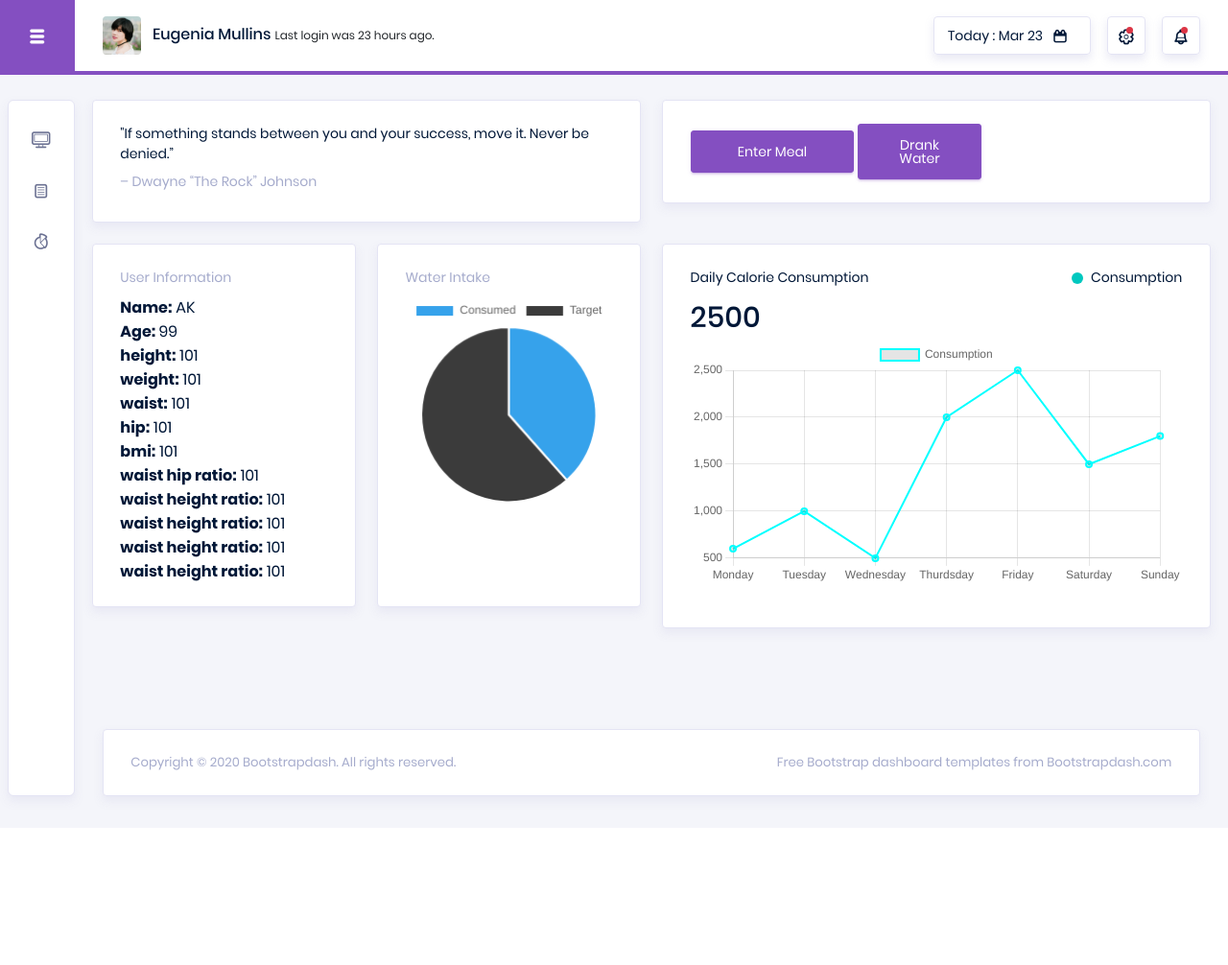
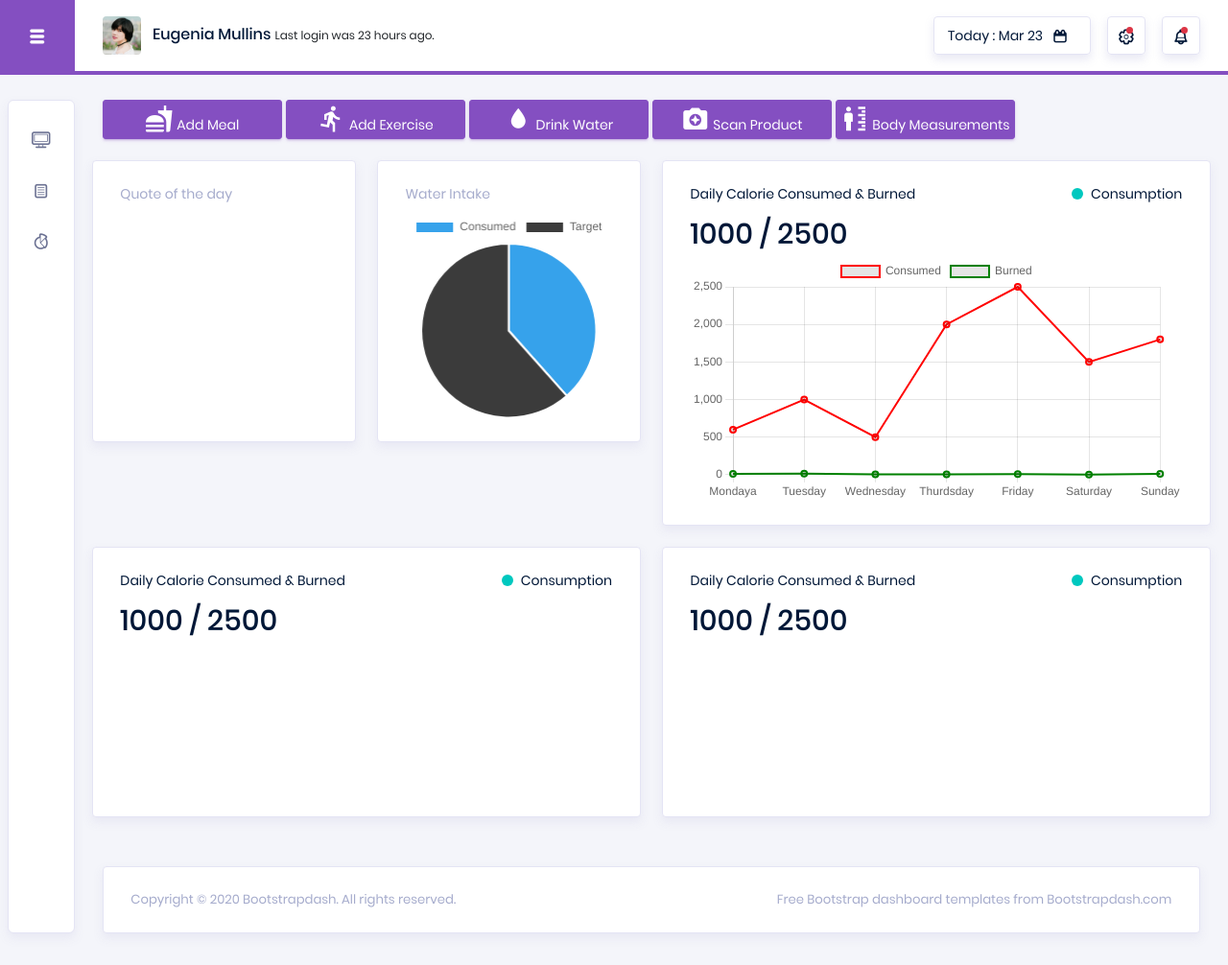
Before and after one commit to raeez21/FitTrack, a Django app: page /fr/dashboard/ in a window 1280 px wide. Shown: the whole page at 96% size. Before the commit the page ends 842 px from the top, so only its background shows below. Run offline with Django 3.2, Linux system fonts and the light colour scheme; a user stored in the database is signed in; data comes from the database, SQL or seed files in the repository; data that the repository does not hold is empty; a map, chart or similar area stays blank; some libraries are stand-ins or nearby versions.

Commit message:
i wanna die

```diff
--- a/FitTracker/Fitness/views.py
+++ b/FitTracker/Fitness/views.py
@@ -152,9 +152,7 @@ class MeasurementsLogView(LoginRequiredMixin, APIView):
         return Response(serializer.errors, status=status.HTTP_400_BAD_REQUEST)
 
 
-@api_view(('GET',))
-@renderer_classes((JSONRenderer,))
-def quotes(request):
+def quotes():
     categories = ["health" , "inspirational"]
     category = categories[random.randint(0, len(categories) - 1)]
 
@@ -166,10 +164,12 @@ def quotes(request):
     response = requests.get(url, headers=header)
     print(response.json())
 
+
+
     if response.status_code == 200:
-        return Response({"err" : False, "data" : response.json()[0]}, status=status.HTTP_200_OK)
+        return False, response.json()[0]
 
-    return Response({"err" : True, "data" : response.json()}, status=response.status_code)
+    return True, response.json()
 
 
 
@@ -190,6 +190,7 @@ class Dashboard(APIView):
 
     def get(self, request):
         user_id = request.user.profile.id
+        error, quote = quotes()
 
         target_water = Profile.objects.filter(user_id = user_id).values_list('target_water_intake',flat=True).first()
         water_consumed = FoodLog.objects.filter\
@@ -223,7 +224,8 @@ class Dashboard(APIView):
         #logs = FoodLog.objects.filter(date__gte=one_week_ago).values('food_name', 'calories','proteins','fat','carbs')
         logs_json = json.dumps(list(logs),cls=CustomJSONEncoder)
         target_calories = json.dumps(list(target_calories),cls=CustomJSONEncoder)
-        data = {'target_water_intake':target_water, 'water_consumed': water_consumed,"one_week_FoodLog":logs_json,"target_calories":target_calories}
+
+        data = {'quote' : { 'quote' : quote["quote"], 'author' : quote['author']}, 'target_water_intake':target_water, 'water_consumed': water_consumed,"one_week_FoodLog":logs_json,"target_calories":target_calories}
 
         print("Data",data)
-        return render(request, "customs/dashboard.html", {}) # {} is the data from DB to front end
+        return render(request, "customs/dashboard.html", data) # {} is the data from DB to front end
--- a/FitTracker/templates/base.html
+++ b/FitTracker/templates/base.html
@@ -20,6 +20,8 @@
     <link rel="stylesheet" href="{% static 'css/vertical-layout-light/style.css' %}">
     <!-- endinject -->
     <link rel="shortcut icon" href="{% static 'images/favicon.png' %}" />
+    <link rel="stylesheet" href="https://cdn.jsdelivr.net/npm/@mdi/font@7.2.96/css/materialdesignicons.min.css">
+
     <!-- custom styles -->
     {% block css %}{% endblock css %}
     <!-- end custom styles -->
--- a/FitTracker/templates/customs/dashboard.html
+++ b/FitTracker/templates/customs/dashboard.html
@@ -23,7 +23,8 @@
 
 				<form>
 					<div class="form-group">
-						<input type="text" class="form-control" placeholder="Food Name" aria-label="Recipient's username">
+						<input type="text" class="form-control" placeholder="Food Name"
+							aria-label="Recipient's username">
 					</div>
 
 
@@ -266,61 +267,81 @@
 </div>
 
 
-<div class="row">
-	<div class="col-xl-6 grid-margin stretch-card flex-column">
-		<div class="card">
-			<div class="card-body d-flex flex-column justify-content-between">
+<!-- Top Buttons -->
 
-				<div class="justify-content-between align-items-center mb-12">
-					<p>"If something stands between you and your success, move it. Never be denied.”
-					<p class="text-muted"> – Dwayne “The Rock” Johnson</p>
-					</p>
-				</div>
-			</div>
-		</div>
-	</div>
-	<div class="col-xl-6 grid-margin stretch-card flex-column">
-		<div class="card">
-			<div class="card-body d-flex flex-column justify-content-between">
+<div class="row col-12">
 
-				<div class="justify-content-between align-items-center mb-12">
+	<div class="col-xl-12 grid-margin stretch-card flex-column" style="background-color: transparent; border: none;">
+		<div class="card" style="background-color: transparent; border: none; box-shadow: none;">
+			<div class="card-body d-flex flex-column justify-content-between p-0">
 
-					<button class="btn btn-primary col-4 col-sm-4" data-toggle="modal" data-target="#addMealModal"> Enter Meal </button>
+				<div class="justify-content-between align-items-center mb-12 p-0">
 
-					<button class="btn btn-primary col-3 col-sm-3" data-toggle="modal"
-						data-target="#addCustomMealModal"> Drank Water </button>
-				</div>
-			</div>
-		</div>
-	</div>
-	<div class="col-xl-12 grid-margin stretch-card flex-column">
+					<button type="button"
+						class="btn col-lg-2 col-md-2 col-2 col-lg-2 col-xl-2 col-sm-12 p-1 btn-primary btn-icon-text"
+						data-toggle="modal" data-target="#addMealModal">
+						<span class="mdi mdi-food" style="font-size:30px;"></span>
+						Add Meal
+					</button>
 
-		<div class="row">
-			<div class="col-md-3 grid-margin stretch-card">
-				<div class="card">
-					<div class="card-body d-flex flex-column justify-content-between">
+					<button type="button"
+						class="btn col-lg-2 col-md-2 col-2 col-lg-2 col-xl-2 col-sm-12 p-1 btn-primary btn-icon-text"
+						data-toggle="modal" data-target="#addMealModal">
+						<span class="mdi mdi-run" style="font-size:30px;"></span>
+						Add Exercise
+					</button>
 
-						<div class="justify-content-between align-items-center mb-12">
-							<p class="mb-12 text-muted">User Information</p>
+					<button type="button"
+						class="btn col-lg-2 col-md-2 col-2 col-lg-2 col-xl-2 col-sm-12 p-1 btn-primary btn-icon-text"
+						data-toggle="modal" data-target="#addMealModal">
+						<span class="mdi mdi-water" style="font-size:30px;"></span>
+						Drink Water
+					</button>
 
-							<b>Name:</b> AK <br>
-							<b>Age: </b> 99 <br>
-							<b>height:</b> 101 <br>
-							<b>weight:</b> 101 <br>
-							<b>waist:</b> 101 <br>
-							<b>hip:</b> 101 <br>
-							<b>bmi:</b> 101 <br>
-							<b>waist hip ratio:</b> 101 <br>
-							<b>waist height ratio:</b> 101 <br>
-							<b>waist height ratio:</b> 101 <br>
-							<b>waist height ratio:</b> 101 <br>
-							<b>waist height ratio:</b> 101 <br>
+					<button type="button"
+						class="btn col-lg-2 col-md-2 col-2 col-lg-2 col-xl-2 col-sm-12 p-1 btn-primary btn-icon-text"
+						data-toggle="modal" data-target="#addMealModal">
+						<span class="mdi mdi-camera-enhance" style="font-size:30px;"></span>
+
+						Scan Product
+					</button>
+
+					<button type="button"
+						class="btn col-lg-2 col-md-2 col-2 col-lg-2 col-xl-2 col-sm-12 p-1 btn-primary btn-icon-text"
+						data-toggle="modal" data-target="#addMealModal">
+						<span class="mdi mdi-human-male-height" style="font-size:30px;"></span>
+
+
+						Body Measurements
+					</button>
 
 				</div>
 			</div>
 		</div>
 	</div>
-			<div class="col-md-3 grid-margin stretch-card">
+
+
+</div>
+
+<!-- Main Dashboard -->
+
+<div class="row">
+	<div class="col-xl-6 grid-margin stretch-card flex-column">
+
+		<div class="row">
+			<div class="col-md-6 grid-margin stretch-card">
+				<div class="card">
+					<div class="card-body d-flex flex-column justify-content-between">
+
+						<div class="justify-content-between align-items-center mb-12">
+							<p class="mb-12 text-muted">Quote of the day</p>
+							<p> {{quote.quote}}</p>
+							<p class="text-muted"> {{quote.author}}</p>
+						</div>
+					</div>
+				</div>
+			</div>
+			<div class="col-md-6 grid-margin stretch-card">
 				<div class="card">
 					<div class="card-body d-flex flex-column justify-content-between">
 
@@ -339,15 +360,19 @@
 									</div>
 								</div> -->
 
-							<canvas id="water"
-								class="chartjs-render-monitor"></canvas>
+							<canvas id="water" class="chartjs-render-monitor"></canvas>
 
 						</div>
 					</div>
 				</div>
 			</div>
+		</div>
 
-			<div class="col-md-6 stretch-card">
+	</div>
+	<div class="col-xl-6 grid-margin stretch-card flex-column">
+
+		<div class="row h-100">
+			<div class="col-md-12 stretch-card">
 				<div class="card">
 					<div class="card-body">
 						<div class="chartjs-size-monitor">
@@ -360,8 +385,8 @@
 						</div>
 						<div class="d-flex justify-content-between align-items-start flex-wrap">
 							<div>
-								<p class="mb-3">Daily Calorie Consumption</p>
-								<h3>2500</h3>
+								<p class="mb-3">Daily Calorie Consumed & Burned</p>
+								<h3>1000 / 2500</h3>
 							</div>
 							<div id="income-chart-legend" class="d-flex flex-wrap mt-1 mt-md-0">
 								<div class="d-flex align-items-center">
@@ -373,17 +398,17 @@
 							</div>
 						</div>
 
-						<canvas id="targets"
-							class="chartjs-render-monitor"></canvas>
+						<canvas id="targets" class="chartjs-render-monitor"></canvas>
 					</div>
 				</div>
 			</div>
 		</div>
 	</div>
 
-	<!-- <div class="col-xl-12 grid-margin stretch-card flex-column">
-		<div class="row h-200">
-			<div class="col-md-4 stretch-card">
+	<div class="col-xl-6 grid-margin stretch-card flex-column">
+
+		<div class="row h-100">
+			<div class="col-md-12 stretch-card">
 				<div class="card">
 					<div class="card-body">
 						<div class="chartjs-size-monitor">
@@ -396,8 +421,8 @@
 						</div>
 						<div class="d-flex justify-content-between align-items-start flex-wrap">
 							<div>
-								<p class="mb-3">Daily Calorie Consumption</p>
-								<h3>2500</h3>
+								<p class="mb-3">Daily Calorie Consumed & Burned</p>
+								<h3>1000 / 2500</h3>
 							</div>
 							<div id="income-chart-legend" class="d-flex flex-wrap mt-1 mt-md-0">
 								<div class="d-flex align-items-center">
@@ -408,14 +433,18 @@
 								</div>
 							</div>
 						</div>
-						<canvas id="targets" width="875" height="310"
-							style="display: block; height: 273px; width: 547px;"
-							class="chartjs-render-monitor"></canvas>
+
+						<canvas id="targets" class="chartjs-render-monitor"></canvas>
+					</div>
+				</div>
 			</div>
 		</div>
 	</div>
 
-			<div class="col-md-4 stretch-card">
+	<div class="col-xl-6 grid-margin stretch-card flex-column">
+
+		<div class="row h-100">
+			<div class="col-md-12 stretch-card">
 				<div class="card">
 					<div class="card-body">
 						<div class="chartjs-size-monitor">
@@ -428,8 +457,8 @@
 						</div>
 						<div class="d-flex justify-content-between align-items-start flex-wrap">
 							<div>
-								<p class="mb-3">Daily Calorie Consumption</p>
-								<h3>2500</h3>
+								<p class="mb-3">Daily Calorie Consumed & Burned</p>
+								<h3>1000 / 2500</h3>
 							</div>
 							<div id="income-chart-legend" class="d-flex flex-wrap mt-1 mt-md-0">
 								<div class="d-flex align-items-center">
@@ -440,80 +469,16 @@
 								</div>
 							</div>
 						</div>
-						<canvas id="targets" width="875" height="310"
-							style="display: block; height: 273px; width: 547px;"
-							class="chartjs-render-monitor"></canvas>
+
+						<canvas id="targets" class="chartjs-render-monitor"></canvas>
+					</div>
+				</div>
+			</div>
 		</div>
 	</div>
 </div>
 
-			<div class="col-md-4 stretch-card">
-				<div class="card">
-					<div class="card-body">
-						<div class="chartjs-size-monitor">
-							<div class="chartjs-size-monitor-expand">
-								<div class=""></div>
-							</div>
-							<div class="chartjs-size-monitor-shrink">
-								<div class=""></div>
-							</div>
-						</div>
-						<div class="d-flex justify-content-between align-items-start flex-wrap">
-							<div>
-								<p class="mb-3">Daily Calorie Consumption</p>
-								<h3>2500</h3>
-							</div>
-							<div id="income-chart-legend" class="d-flex flex-wrap mt-1 mt-md-0">
-								<div class="d-flex align-items-center">
-									<div class="mr-2"
-										style="width: 12px; border-radius: 50%; height: 12px; background-color: rgb(0, 200, 191); --darkreader-inline-bgcolor:#00a099;"
-										data-darkreader-inline-bgcolor=""></div>
-									<p class="mb-0">Consumption</p>
-								</div>
-							</div>
-						</div>
-						<canvas id="targets" width="875" height="310"
-							style="display: block; height: 273px; width: 547px;"
-							class="chartjs-render-monitor"></canvas>
-					</div>
-				</div>
-			</div>
 
-			<div class="col-md-4 stretch-card">
-				<div class="card">
-					<div class="card-body">
-						<div class="chartjs-size-monitor">
-							<div class="chartjs-size-monitor-expand">
-								<div class=""></div>
-							</div>
-							<div class="chartjs-size-monitor-shrink">
-								<div class=""></div>
-							</div>
-						</div>
-						<div class="d-flex justify-content-between align-items-start flex-wrap">
-							<div>
-								<p class="mb-3">Daily Calorie Consumption</p>
-								<h3>2500</h3>
-							</div>
-							<div id="income-chart-legend" class="d-flex flex-wrap mt-1 mt-md-0">
-								<div class="d-flex align-items-center">
-									<div class="mr-2"
-										style="width: 12px; border-radius: 50%; height: 12px; background-color: rgb(0, 200, 191); --darkreader-inline-bgcolor:#00a099;"
-										data-darkreader-inline-bgcolor=""></div>
-									<p class="mb-0">Consumption</p>
-								</div>
-							</div>
-						</div>
-						<canvas id="targets" width="875" height="310"
-							style="display: block; height: 273px; width: 547px;"
-							class="chartjs-render-monitor"></canvas>
-					</div>
-				</div>
-			</div>
-
-		</div>
-	</div> -->
-</div>
 
 
 
@@ -531,14 +496,22 @@
 				type: 'line',
 				data: {
 					labels:
-					["Monday", "Tuesday", "Wednesday", "Thurdsday", "Friday", "Saturday", "Sunday"],
+						["Mondaya", "Tuesday", "Wednesday", "Thurdsday", "Friday", "Saturday", "Sunday"],
 					datasets: [
 						{
-						label: 'Consumption',
-						borderColor: "cyan",
+							label: 'Consumed',
+							borderColor: "red",
 							borderWidth: 2,
 							fill: false,
 							data: [600, 1000, 500, 2000, 2500, 1500, 1800]
+						},
+
+						{
+							label: 'Burned',
+							borderColor: "green",
+							borderWidth: 2,
+							fill: false,
+							data: [12, 15, 4, 6, 8, 2, 10]
 						},
 
 					]
```
Lines whose indentation alone changed are shown as unchanged.
